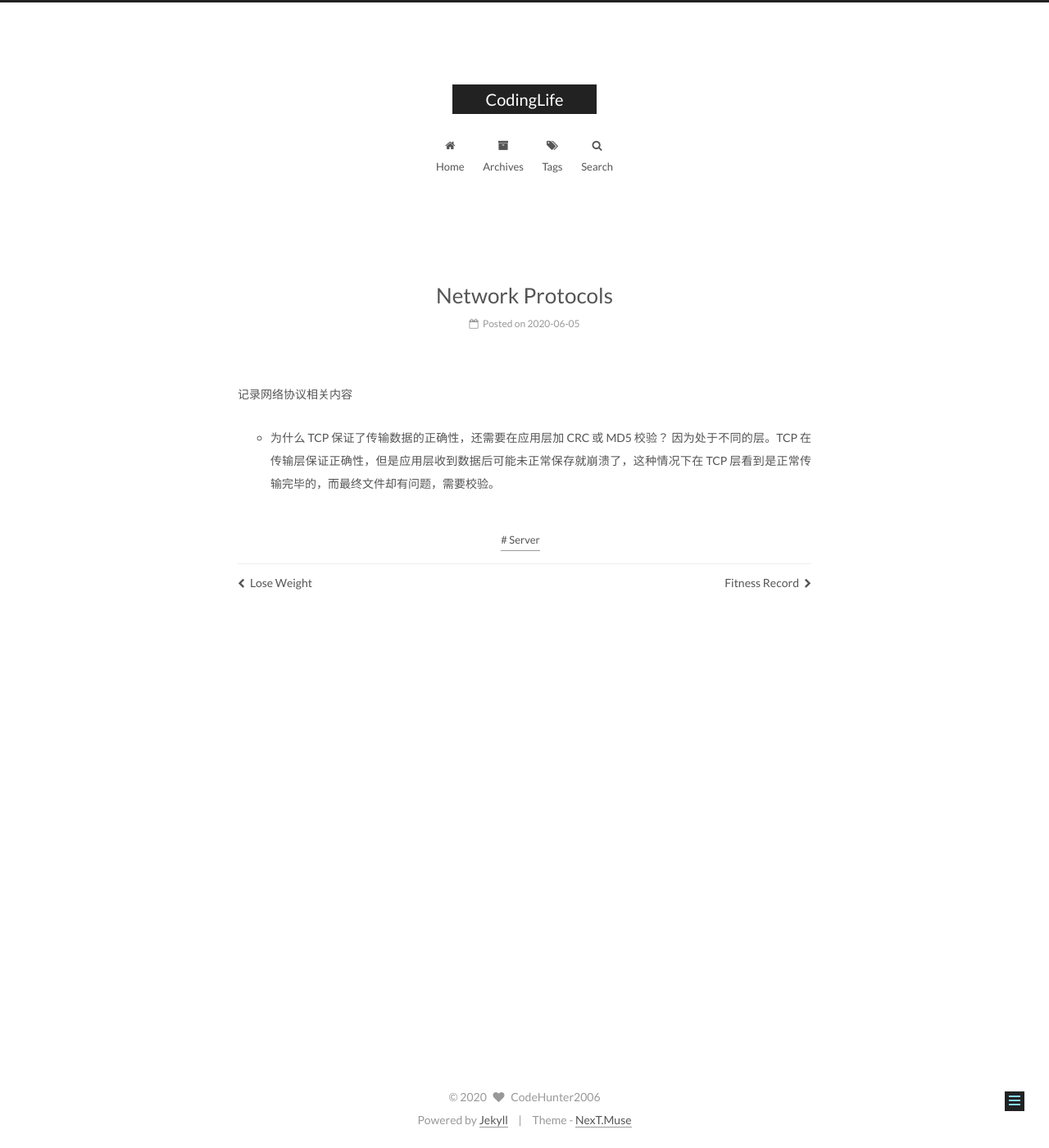
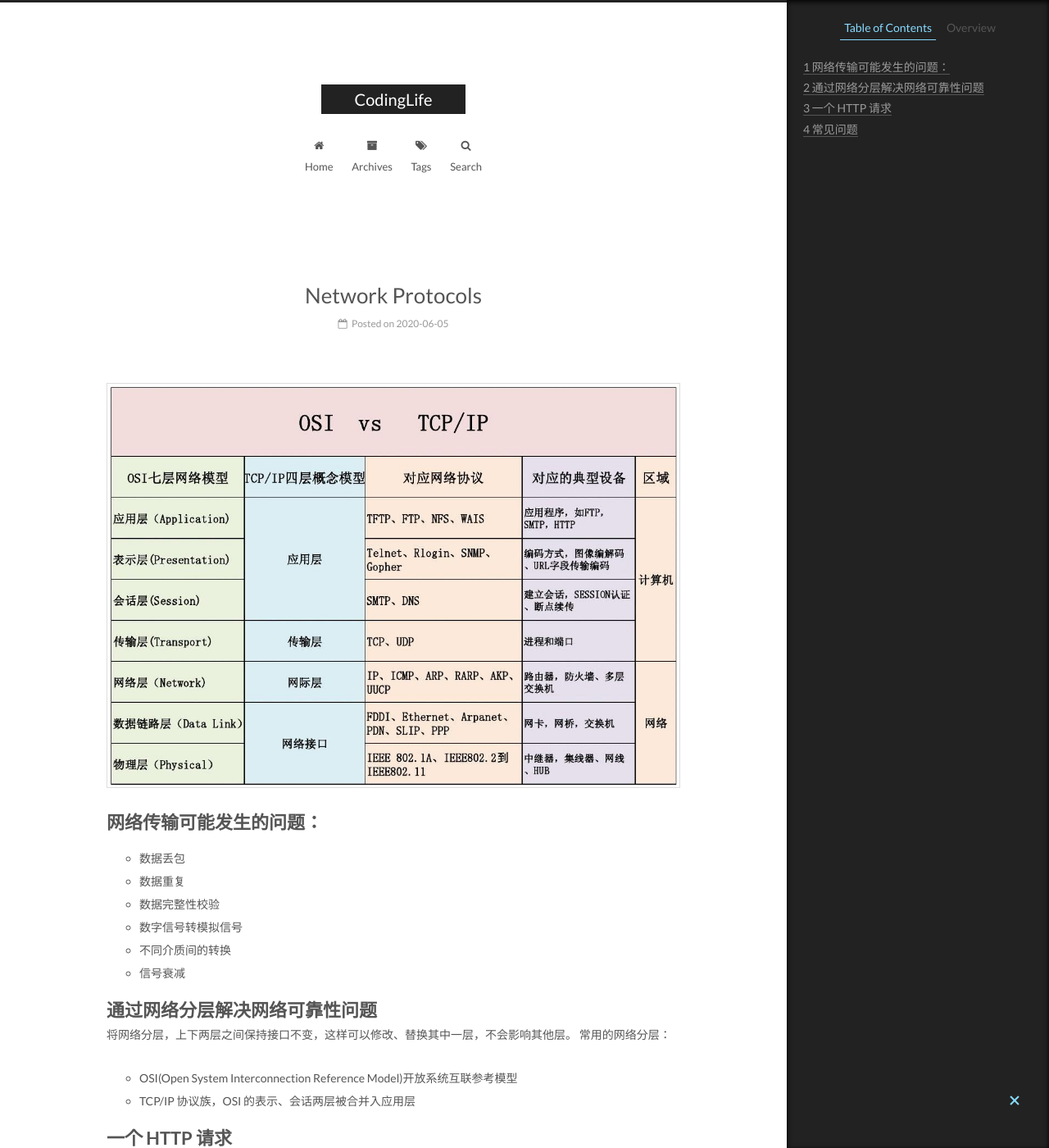
Before and after one commit to CodeHunter2006/CodeHunter2006.github.io, a Jekyll site: the page built from _posts/2020-06-05-Network_Protocol.md, in a window 1280 px wide and 1400 px high. Shown: the whole window at 82% size. Built offline with Jekyll 4.4.1, drawn with Linux system fonts in a browser that asks for light colours; some of the changed text lies outside the part shown.

Commit message:
[doc]: add contents.

```diff
--- a/_posts/2020-06-05-Network_Protocol.md
+++ b/_posts/2020-06-05-Network_Protocol.md
@@ -5,7 +5,31 @@ date: 2020-06-05 22:00:00 +0800
 tags: Server
 ---
 
-记录网络协议相关内容
+![Fitness](/assets/images/2020-06-05-Network_Protocol_1.jpeg)
+
+# 网络传输可能发生的问题：
+
+- 数据丢包
+- 数据重复
+- 数据完整性校验
+- 数字信号转模拟信号
+- 不同介质间的转换
+- 信号衰减
+
+# 通过网络分层解决网络可靠性问题
+
+将网络分层，上下两层之间保持接口不变，这样可以修改、替换其中一层，不会影响其他层。
+常用的网络分层：
+
+- OSI(Open System Interconnection Reference Model)开放系统互联参考模型
+- TCP/IP 协议族，OSI 的表示、会话两层被合并入应用层
+
+# 一个 HTTP 请求
+
+1. 在浏览器输入网址按下回车
+2. 通过域名查找 DNS 得到 IP 地址
+
+# 常见问题
 
 - 为什么 TCP 保证了传输数据的正确性，还需要在应用层加 CRC 或 MD5 校验？
   因为处于不同的层。TCP 在传输层保证正确性，但是应用层收到数据后可能未正常保存就崩溃了，这种情况下在 TCP 层看到是正常传输完毕的，而最终文件却有问题，需要校验。
--- a/_posts/2020-06-07-Lose_Weight.md
+++ b/_posts/2020-06-07-Lose_Weight.md
@@ -64,11 +64,12 @@ tags: Healthy
 
 ## 常见食物能量
 
-| 食物(100 克/1 个) | 能量(千卡) | GI  | 消化时间(小时) |
-| ----------------- | ---------- | --- | -------------- |
-| 玉米              | 112        | 55  | 2.5            |
-| 红薯              | 61         | 77  | 2.0            |
-| 米饭              | 116        | 90  | -              |
+| 食物 | 能量(千卡/百克) | GI  | 消化时间(小时) |
+| ---- | --------------- | --- | -------------- |
+| 玉米 | 112             | 55  | 2.5            |
+| 红薯 | 61              | 77  | 2.0            |
+| 米饭 | 116             | 90  | -              |
+| 可乐 | 45              | 40  | -              |
 
 # 关于运动的方法
 
```
Also changed, not shown: _posts/2020-06-01-Fitness_Record.md (+1 -0 lines), assets/images/2020-06-05-Network_Protocol_1.jpeg (added).
